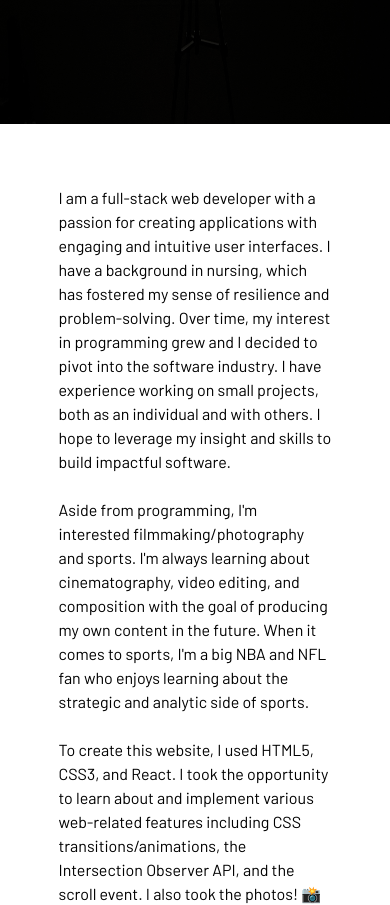
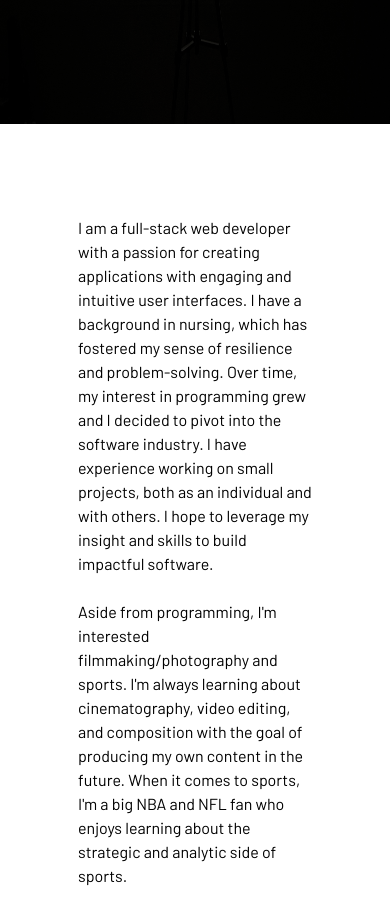
Before and after one commit to ryanpunwasi/portfolio, a React (Create React App) app: page / in a window 390 px wide. Shown: the part 720-1625 px from the top of the page. Built offline with nearby package versions, Linux system fonts and the light colour scheme.

Commit message:
feat: add scrolling to text when on mobile

```diff
--- a/src/components/SectionText.scss
+++ b/src/components/SectionText.scss
@@ -9,11 +9,12 @@
 .section__text {
   font-family: "Barlow";
   font-size: 1.2em;
-  width: 70%;
+  width: 60%;
   line-height: 1.5em;
   opacity: 0;
   transform: translateX(100px);
   transition: opacity 0.5s, transform 0.5s;
+  padding-bottom: 3em;
 }
 
 .section__text.show {
@@ -26,8 +27,13 @@
     font-size: 0.8em;
   }
 }
-@media only screen and (max-width: 600px) {
+@media only screen and (max-width: 768px) {
   .section__text {
     font-size: 1em;
+    margin-top: 300px;
+  }
+
+  .section__text__container {
+    overflow: scroll;
   }
 }
```
